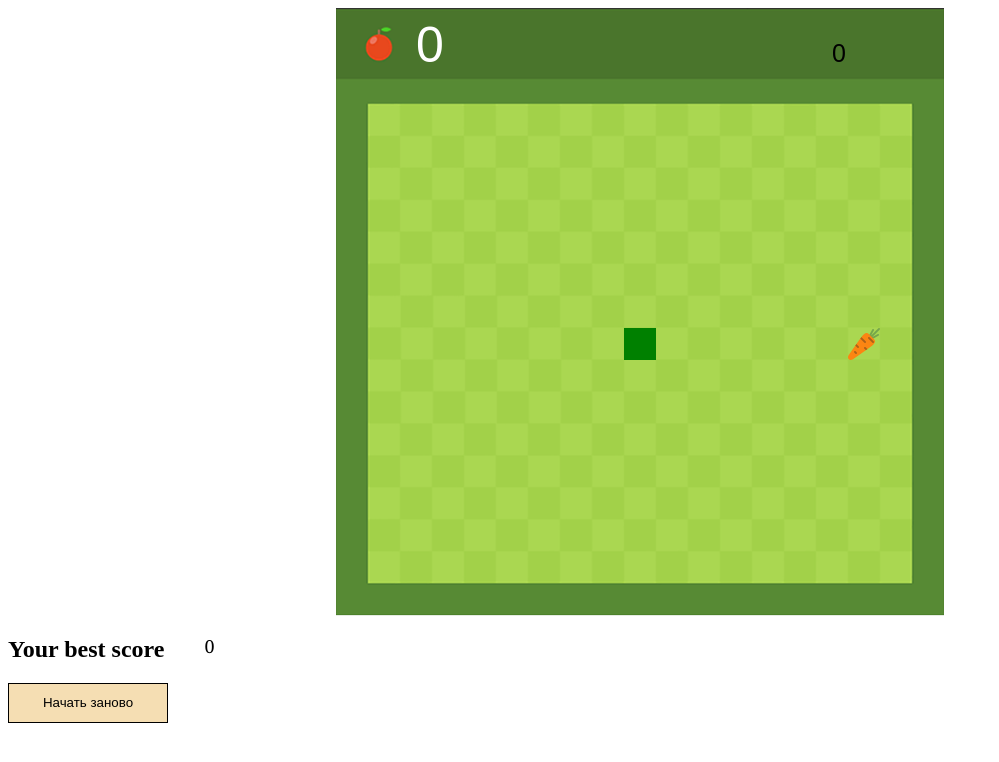
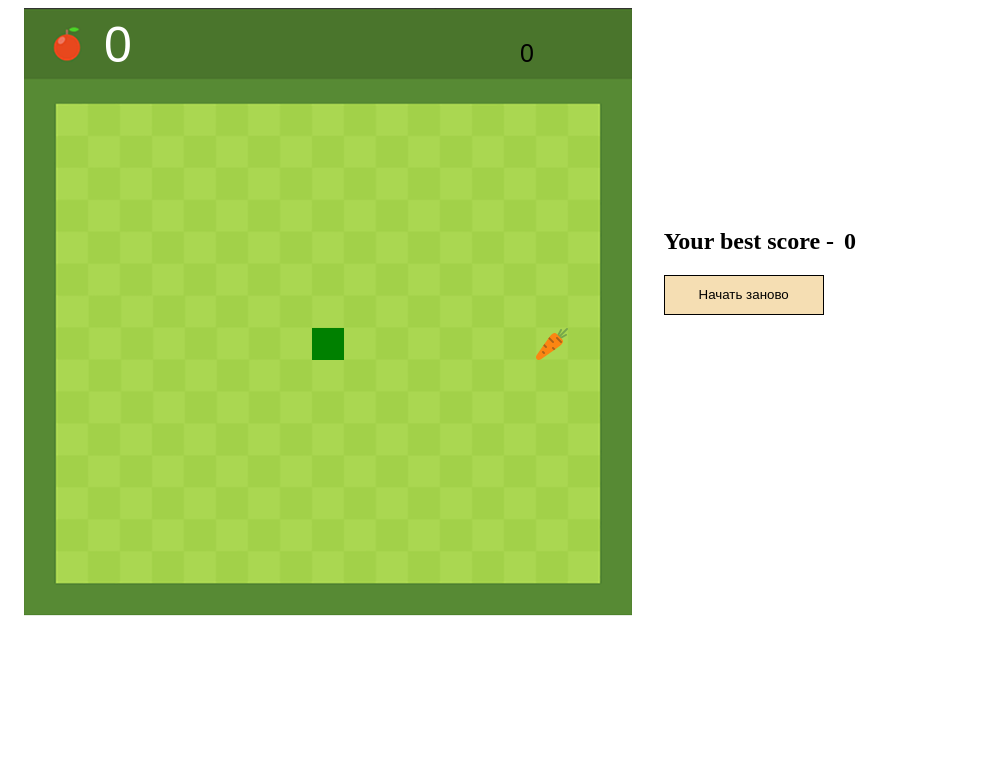
Before and after one commit to NikolayLV/Snake-Game, a plain HTML site: page index.html in a window 1280 px wide. Shown: the whole page, without its empty margins (0-999 px from the left). Drawn offline with Linux system fonts and the light colour scheme.

Commit message:
New button and new scoring.

```diff
--- a/index.html
+++ b/index.html
@@ -6,14 +6,23 @@
     <link rel="stylesheet" href="style.css">
 </head>
 <body>
-   <canvas id="game" width="608px" height="608">
+<section class="main">
+    <div class="canvas">
+        <canvas id="game" width="608px" height="608">
 
-   </canvas>
-   <div class="div__score">
-       <h2>Your best score</h2>
-       <p class="bestScore">0</p>
-   </div>
-   <button class="button"> Начать заново </button>
+        </canvas>
+    </div>
+
+    <div class="temp">
+        <div class="div__score">
+            <h2>Your best score -</h2>
+            <h1 class="bestScore">0</h1>
+        </div>
+        <button class="button"> Начать заново </button>
+    </div>
+</section>
+
+
 <script src="game.js"></script>
 </body>
 </html>
--- a/style.css
+++ b/style.css
@@ -1,7 +1,19 @@
+.main {
+    display: flex;
+    justify-content: space-around;
+}
+
+
+
 canvas {
     display: block;
     margin: 0 auto;
 
+}
+
+.temp {
+    padding-right: 400px;
+    padding-top: 200px;
 }
 
 .button {
@@ -17,7 +29,5 @@ canvas {
 }
 
 .bestScore {
-    font-family: "Georgia";
-    font-size: 18px;
-    padding-left: 40px;
+    padding-left: 10px;
 }
```
